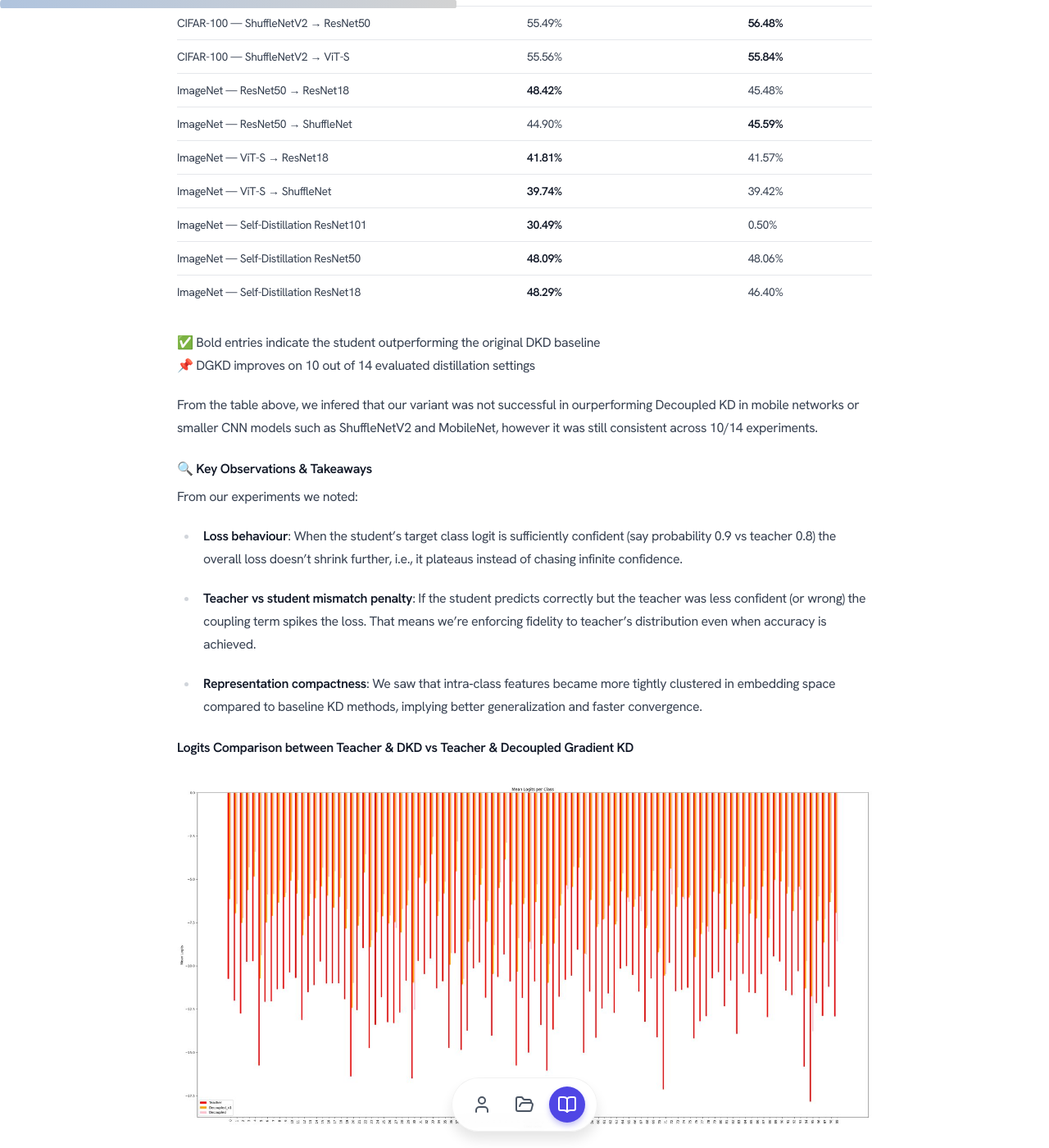
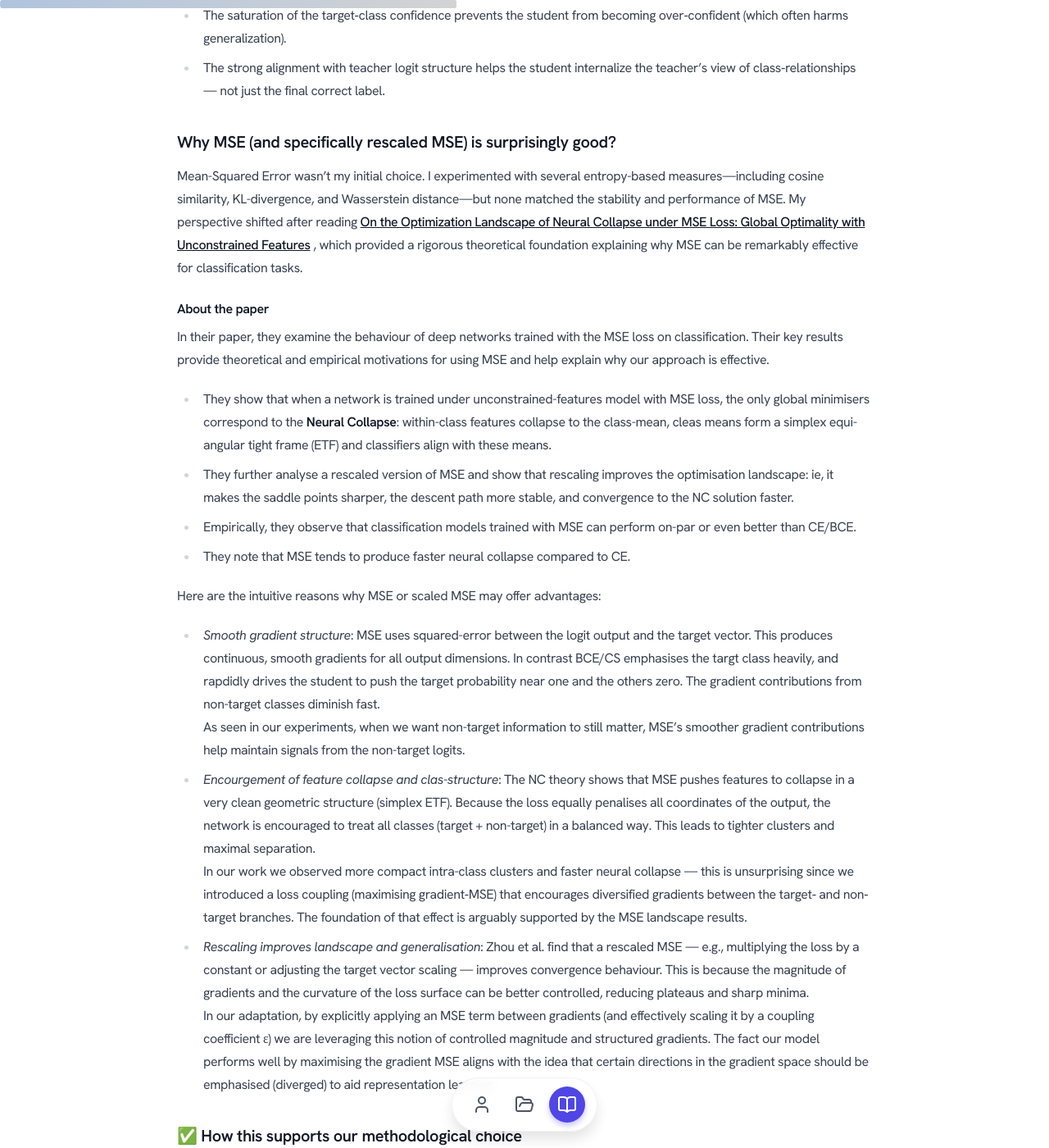
Before and after one commit to omertafveez-2001/omertafveez-2001.github.io, a Jekyll site: the page built from blogs/decoupled_gradient_kd/dkd.md, in a window 1280 px wide and 1400 px high, scrolled down 2095 px. Shown: the whole window at 82% size. Built offline with Jekyll 4.4.1, drawn with Linux system fonts in a browser that asks for light colours; nearby versions of some CDN libraries; some of the changed text lies outside the part shown.

Commit message:
blog 1 more information

```diff
--- a/blogs/decoupled_gradient_kd/dkd.md
+++ b/blogs/decoupled_gradient_kd/dkd.md
@@ -9,7 +9,7 @@
 
 In this blog post we present our work on **Decoupled Gradient Knowledge Distillation (DGKD)** — an implementation inspired by the paper [Decoupled Knowledge Distillation (Zhao et al., 2022)](https://arxiv.org/abs/2203.08679) — and share both the intuition, our modifications, and takeaways.
 
-### 🧠 Background: Why "Decoupled" Knowledge Distillation
+## 🧠 Background: Why "Decoupled" Knowledge Distillation
 
 The original DKD paper shows that the standard KD loss (e.g., the KL divergence between teacher and student logits) can be broken down into two parts:
 
@@ -22,11 +22,11 @@
 
 In short: we do not just want the student to "copy" the teacher's most-likely class, but also to learn the structure of confusion the teacher holds among the wrong answers.
 
-### 🚀 Our Project: Implementation + Extension
+## 🚀 Our Project: Implementation + Extension
 We built our codebase around the repository at github.com/omertafveez-2001/Decoupled-Gradient-Knowledge-Distillation
 , implementing the core DKD loss and then experimenting with a novel coupling mechanism between the two branches of the loss.
 
-#### What we did differently
+### What we did differently
 - Instead of letting TCKD and NCKD purely operate independently, we introduced a coupling term: the mean-squared error (MSE) between gradients of TCKD and NCKD with respect to the student logits (or student model parameters).
 
 - Interestingly, when we maximize this gradient‐MSE term (i.e., encourage the gradients of TCKD and NCKD to diverge / be different), we observed better performance.
@@ -36,12 +36,55 @@
     - The student is strongly penalised (via higher loss) when the student is correct but the teacher is not — i.e., the model is forced to stay loyal to the teacher’s logit structure, not just prediction accuracy.
     - We observed faster “neural collapse” (class centres become tight, intra‐class variance shrinks) and more compact representations.
 
-#### Why might this work?
+### Original Loss Function
+$$
+\text{KD} = \text{KL}(b^{\tau} || b^{s}) + (1-p_{t}^{\tau})\text{KL}(\hat{p}^{\tau} || \hat{p}^{s})
+$$
+where the first KL term is the similarity between the binary probabilities between teacher and student. This is called *Target Class Knowledge Distillation*. Meanwhile, the second KL term represents the similarity between the teacher's and student's probabilities among non-target class which is *Non-Target Class Knowledge Distillation*
+
+### <span style="color:green;">Updated</span> Loss Function
+$$
+\text{KD} = \text{KL}(b^{\tau} || b^{s}) + (1-p_{t}^{\tau})\text{KL}(\hat{p}^{\tau} || \hat{p}^{s}) + \alpha * \text{MSE}(\text{grad}(\text{target class logits}) || \text{grad}(\text{non target class logits}))
+$$
+
+### Why might this work?
 - By maximising the gradient‐MSE, we force TCKD and NCKD to provide distinct training signals rather than redundant ones. This drives the student to learn complementary features: one focusing on sharpening target‐class confidence, the other on modeling the non‐target distribution structure.
 - The saturation of the target‐class confidence prevents the student from becoming over‐confident (which often harms generalization).
 - The strong alignment with teacher logit structure helps the student internalize the teacher’s view of class‐relationships — not just the final correct label.
 
-#### 📊 Performance Comparison: Gradient-Decoupled KD vs. Decoupled KD
+### Why MSE (and specifically rescaled MSE) is surprisingly good?
+Mean-Squared Error wasn’t my initial choice. I experimented with several entropy-based measures—including cosine similarity, KL-divergence, and Wasserstein distance—but none matched the stability and performance of MSE. My perspective shifted after reading [On the Optimization Landscape of Neural Collapse under MSE Loss: Global Optimality with Unconstrained Features](https://arxiv.org/pdf/2203.01238)
+, which provided a rigorous theoretical foundation explaining why MSE can be remarkably effective for classification tasks.
+
+#### About the paper
+In their paper, they examine the behaviour of deep networks trained with the MSE loss on classification. Their key results provide theoretical and empirical motivations for using MSE and help explain why our approach is effective.
+- They show that when a network is trained under unconstrained-features model with MSE loss, the only global minimisers correspond to the **Neural Collapse**: within-class features collapse to the class-mean, cleas means form a simplex equi-angular tight frame (ETF) and classifiers align with these means.
+- They further analyse a rescaled version of MSE and show that rescaling improves the optimisation landscape: ie, it makes the saddle points sharper, the descent path more stable, and convergence to the NC solution faster.
+- Empirically, they observe that classification models trained with MSE can perform on-par or even better than CE/BCE.
+- They note that MSE tends to produce faster neural collapse compared to CE.
+
+Here are the intuitive reasons why MSE or scaled MSE may offer advantages:
+- *Smooth gradient structure*: MSE uses squared-error between the logit output and the target vector. This produces continuous, smooth gradients for all output dimensions. In contrast BCE/CS emphasises the targt class heavily, and rapdidly drives the student to push the target probability near one and the others zero. The gradient contributions from non-target classes diminish fast. <br>
+As seen in our experiments, when we want non-target information to still matter, MSE's smoother gradient contributions help maintain signals from the non-target logits.
+- *Encourgement of feature collapse and clas-structure*: The NC theory shows that MSE pushes features to collapse in a very clean geometric structure (simplex ETF). Because the loss equally penalises all coordinates of the output, the network is encouraged to treat all classes (target + non-target) in a balanced way. This leads to tighter clusters and maximal separation. <br>
+In our work we observed more compact intra-class clusters and faster neural collapse — this is unsurprising since we introduced a loss coupling (maximising gradient‐MSE) that encourages diversified gradients between the target‐ and non‐target branches. The foundation of that effect is arguably supported by the MSE landscape results.
+- *Rescaling improves landscape and generalisation*: Zhou et al. find that a rescaled MSE — e.g., multiplying the loss by a constant or adjusting the target vector scaling — improves convergence behaviour. This is because the magnitude of gradients and the curvature of the loss surface can be better controlled, reducing plateaus and sharp minima. <br>
+In our adaptation, by explicitly applying an MSE term between gradients (and effectively scaling it by a coupling coefficient ε) we are leveraging this notion of controlled magnitude and structured gradients. The fact our model performs well by maximising the gradient MSE aligns with the idea that certain directions in the gradient space should be emphasised (diverged) to aid representation learning.
+
+### ✅ How this supports our methodological choice
+Because we introduced a coupling term that maximises the MSE between gradients of TCKD and NCKD, we are effectively:
+
+- Keeping gradients from the two branches active and diverse, which matches the smooth and balanced gradient regime that MSE enables.
+
+- Leveraging the faster neural collapse and improved geometry that MSE offers, which you observed in more compact intra‐class representations.
+
+- Avoiding the overconfidence / flat gradient issues that can accompany CE/BCE loss for distillation (where once the student is confident, non‐target gradient signals vanish).
+
+- Employing a scaled-MSE style approach (via the coupling hyper-parameter ε) that emphasises structural gradient differences rather than just output matching, echoing the rescaling insight of Zhou et al.
+
+
+
+## 📊 Performance Comparison: Gradient-Decoupled KD vs. Decoupled KD
 
 | Dataset                                 | Gradient-Decoupled KD | Decoupled KD |
 | --------------------------------------- | --------------------- | ------------ |
@@ -65,7 +108,7 @@
 
 From the table above, we infered that our variant was not successful in ourperforming Decoupled KD in mobile networks or smaller CNN models such as ShuffleNetV2 and MobileNet, however it was still consistent across 10/14 experiments.
 
-#### 🔍 Key Observations & Takeaways
+### 🔍 Key Observations & Takeaways
 
 From our experiments we noted:
 
@@ -75,7 +118,7 @@
 
 - **Representation compactness**: We saw that intra‐class features became more tightly clustered in embedding space compared to baseline KD methods, implying better generalization and faster convergence.
 
-#### Logits Comparison between Teacher & DKD vs Teacher & Decoupled Gradient KD
+### Logits Comparison between Teacher & DKD vs Teacher & Decoupled Gradient KD
 ![Gradient Flow Diagram](./imgs/logits_graphs.jpeg)
 
 We computed the Mean Squared Distance between teacher and the variants. The metrics are as follows:
@@ -84,7 +127,7 @@
 
 So our logits were significantly closer.
 
-### Future Work
+## Future Work
 - Disect the loss function and complete its derivation to further develop the understanding of the model's architectural differences (benefits and disadvantages). In doing so, it is highly important to understand the role of Non Target Class and Target Class Logits in this space.
 
 - Continue the experimentation across more complex datasets in image classification: Animal10, and OOD Generalization (Scrambled, Noisy)
```
